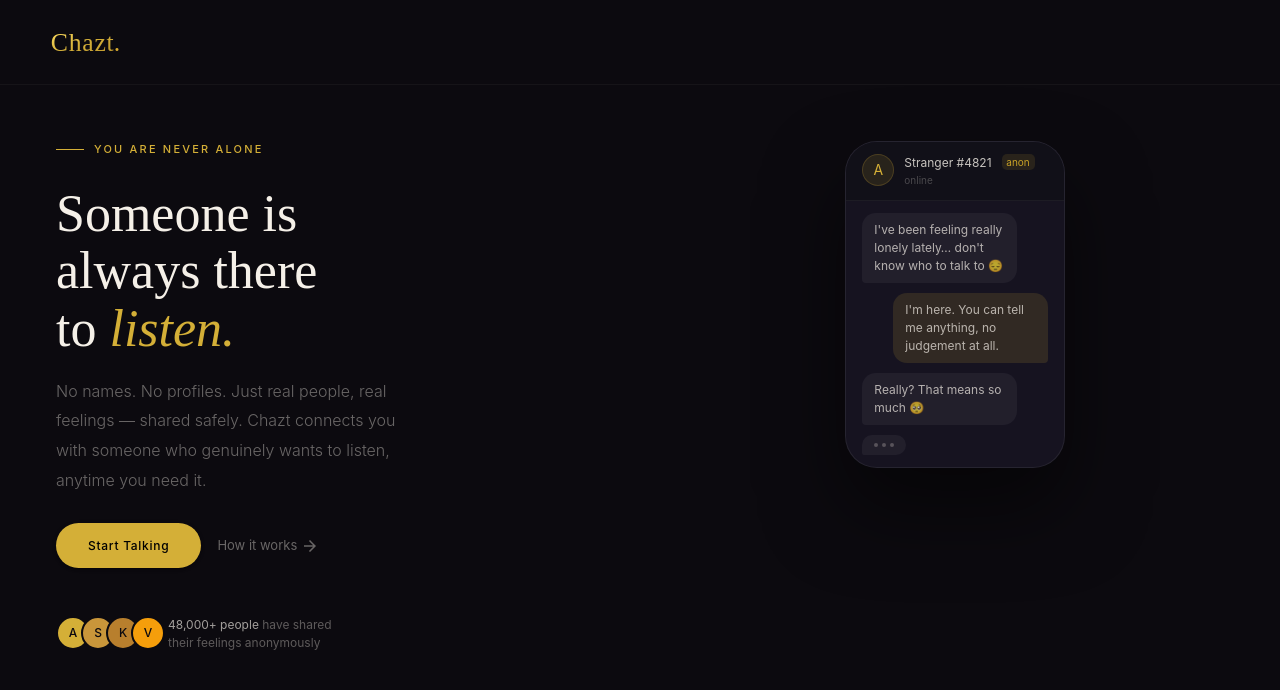
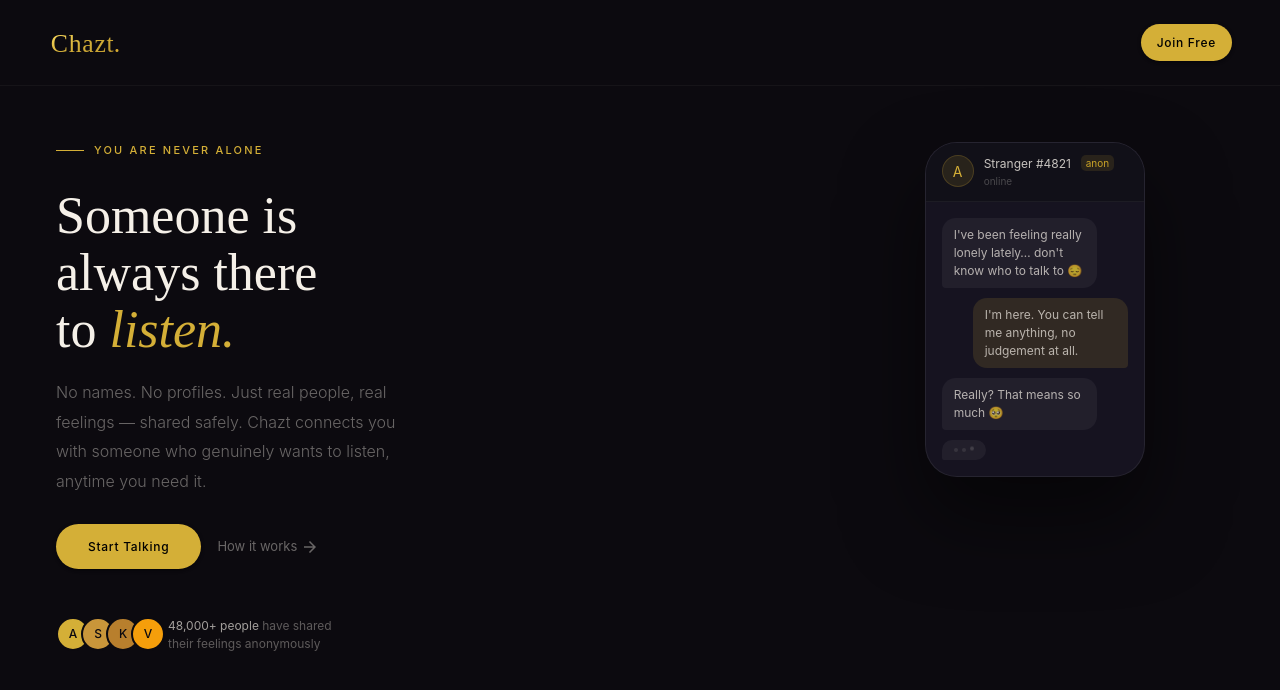
Before and after one commit to Abhishek209379/Chazt, a React (Vite) app: page / in a window 1280 px wide. Shown: the top 690 px of the page. Built offline with nearby package versions, Linux system fonts and the light colour scheme.

Commit message:
Enhance Navbar with PrimaryButton and improve layout; update PrimaryButton to accept custom styles; add bounce animation to Home component

```diff
--- a/src/components/layout/Navbar.tsx
+++ b/src/components/layout/Navbar.tsx
@@ -2,8 +2,14 @@ import AppBar from '@mui/material/AppBar';
 import Toolbar from '@mui/material/Toolbar';
 import Box from "@mui/material/Box";
 import Logo from '../../assets/icons/logo.svg';
+import { PrimaryButton } from '../ui/PrimaryButton';
 
 export default function Navbar() {
+
+  const clickCallback = () => {
+
+  }
+
   return (
     <Box sx={{ flexGrow: 1, backgroundColor: 'background.default' }}>
       <AppBar position="static" sx={{
@@ -11,7 +17,7 @@ export default function Navbar() {
           color: 'text.primary',
           borderBottom: '1px solid rgba(255, 255, 255, 0.04)'
         }}>
-        <Toolbar disableGutters sx={{ py: 3, px: 6 }}>
+        <Toolbar disableGutters sx={{ py: 3, px: 6, display: 'flex', justifyContent: 'space-between' }}>
           <Box
             component="img"
             src={Logo}
@@ -22,6 +28,7 @@ export default function Navbar() {
               width: '100px'
             }}
           />
+          <PrimaryButton label='Join Free' onClick={clickCallback} customStyle={{ py: 1, px: 2 }} />
         </Toolbar>
       </AppBar>
     </Box>
--- a/src/components/ui/PrimaryButton.tsx
+++ b/src/components/ui/PrimaryButton.tsx
@@ -1,10 +1,12 @@
 import { Button } from '@mui/material';
+import type { SxProps, Theme } from "@mui/material/styles";
 
 type Props = {
   label: string
   onClick?: () => void
+  customStyle?: SxProps<Theme>;
 }
 
-export const PrimaryButton = ({ label, onClick }: Props) => {
-  return <Button variant='contained' onClick={onClick} sx={{ background: ''}}>{label}</Button>
+export const PrimaryButton = ({ label, onClick, customStyle }: Props) => {
+  return <Button variant='contained' onClick={onClick} sx={{ background: '', ...customStyle }}>{label}</Button>
 }
--- a/src/pages/Home.tsx
+++ b/src/pages/Home.tsx
@@ -1,7 +1,19 @@
 import ArrowForwardIcon from '@mui/icons-material/ArrowForward';
 import { Box, Typography } from "@mui/material";
+import { keyframes } from '@mui/material/styles';
 import { PrimaryButton } from '../components/ui/PrimaryButton';
 import Grid from '@mui/material/Grid';
+
+const bounce = keyframes`
+  0%, 80%, 100% {
+    transform: translateY(0);
+    opacity: 0.4;
+  }
+  40% {
+    transform: translateY(-4px);
+    opacity: 1;
+  }
+`;
 
 const Home = (() => {
     const clickCallback = (() => {
@@ -103,8 +115,8 @@ const Home = (() => {
                         </Box>
                     </Box>
                 </Grid>
-                <Grid size={{ xs: 12, sm: 6, md: 4 }}>
-                    <Box sx={{ border: '1px solid rgba(255,255,255,0.07)', background: '#161320', width: '220px', borderRadius: '32px', boxShadow: '0 40px 80px rgba(0,0,0,0.5)', overflow: 'hidden' }}>
+                <Grid size={{ xs: 12, sm: 6, md: 4 }} sx={{ display: 'flex', justifyContent: 'center' }}>
+                    <Box sx={{ border: '1px solid rgba(255,255,255,0.07)', background: '#161320', width: '220px', borderRadius: '32px', boxShadow: '0 40px 80px rgba(0,0,0,0.5)', overflow: 'hidden', maxHeight: 'fit-content' }}>
                         <Box sx={{ display: 'flex', px: 2, py: 1.5, backgroundColor: 'background.cardGrey', gap: 1.25, flex: 1, borderBottom: '1px solid rgba(255,255,255,0.05)' }}>
                             <Box sx={{ width: '32px', height: '32px', backgroundColor: 'rgba(212,175,55,0.12)', borderRadius: '50%', border: '1px solid rgba(212,175,55,0.2)', alignItems: 'center', justifyContent: 'center', fontSize: '14px', display: 'flex' }}>
                                 <Typography sx={{ fontSize: '14px', color: 'primary.main' }}>A</Typography>
@@ -117,7 +129,7 @@ const Home = (() => {
                                 <Typography variant='body2' sx={{ color: 'text.gold1', fontSize: '10px' }}>anon</Typography>
                             </Box>
                         </Box>
-                        <Box sx={{ display: 'flex', flexDirection: 'column', px: 2, py: 1.5, gap: 1.25 }}>
+                        <Box sx={{ display: 'flex', flexDirection: 'column', p: 2, gap: 1.25 }}>
                             <Box sx={{ backgroundColor: 'rgba(255, 255, 255, 0.05)', borderRadius: '14px', borderBottomLeftRadius: '4px', alignSelf: 'flex-start', py: 1, px: 1.5, fs: 1.5, lineHeight: 1.55, maxWidth: '155px' }}>
                                 <Typography sx={{ color: 'text.creamYellow', fontSize: '12px' }}>I've been feeling really lonely lately… don't know who to talk to 😔</Typography>
                             </Box>
@@ -127,10 +139,36 @@ const Home = (() => {
                             <Box sx={{ backgroundColor: 'rgba(255, 255, 255, 0.05)', borderRadius: '14px', borderBottomLeftRadius: '4px', alignSelf: 'flex-start', py: 1, px: 1.5, fs: 1.5, lineHeight: 1.55, maxWidth: '155px' }}>
                                 <Typography sx={{ color: 'text.creamYellow', fontSize: '12px' }}>Really? That means so much 🥺</Typography>
                             </Box>
-                            <Box sx={{ display: 'flex', gap: 0.5, backgroundColor: 'rgba(255, 255, 255, 0.05)', borderRadius: '14px', borderBottomLeftRadius: '4px', alignSelf: 'flex-start', py: 1, px: 1.5, fs: 1.5, lineHeight: 1.55, maxWidth: '155px' }}>
-                                <Box sx={{ width: '4px', height: '4px', backgroundColor: 'rgba(245,240,232,0.25)', borderRadius: '50%', animation: 'bounce 1.4s infinite ease-in-out', animationDelay: `${0 * 0.2}s` }}></Box>
-                                <Box sx={{ width: '4px', height: '4px', backgroundColor: 'rgba(245,240,232,0.25)', borderRadius: '50%', animation: 'bounce 1.4s infinite ease-in-out', animationDelay: `${1 * 0.2}s` }}></Box>
-                                <Box sx={{ width: '4px', height: '4px', backgroundColor: 'rgba(245,240,232,0.25)', borderRadius: '50%', animation: 'bounce 1.4s infinite ease-in-out', animationDelay: `${2 * 0.2}s` }}></Box>
+                            <Box sx={{ display: 'flex', gap: 0.5, backgroundColor: 'rgba(255, 255, 255, 0.05)', borderRadius: '14px', borderBottomLeftRadius: '4px', alignSelf: 'flex-start', py: 1, px: 1.5, fs: 1.5, lineHeight: 1.55, maxWidth: '155px', alignItems: 'center' }}>
+                                <Box
+                                    sx={{
+                                        width: '4px',
+                                        height: '4px',
+                                        borderRadius: '50%',
+                                        backgroundColor: 'rgba(245,240,232,0.25)',
+                                        animation: `${bounce} 1.4s infinite ease-in-out`,
+                                    }}
+                                />
+                                <Box
+                                    sx={{
+                                        width: '4px',
+                                        height: '4px',
+                                        borderRadius: '50%',
+                                        backgroundColor: 'rgba(245,240,232,0.25)',
+                                        animation: `${bounce} 1.4s infinite ease-in-out`,
+                                        animationDelay: '0.2s',
+                                    }}
+                                />
+                                <Box
+                                    sx={{
+                                        width: '4px',
+                                        height: '4px',
+                                        borderRadius: '50%',
+                                        backgroundColor: 'rgba(245,240,232,0.25)',
+                                        animation: `${bounce} 1.4s infinite ease-in-out`,
+                                        animationDelay: '0.4s',
+                                    }}
+                                />
                             </Box>
                         </Box>
                     </Box>
```
